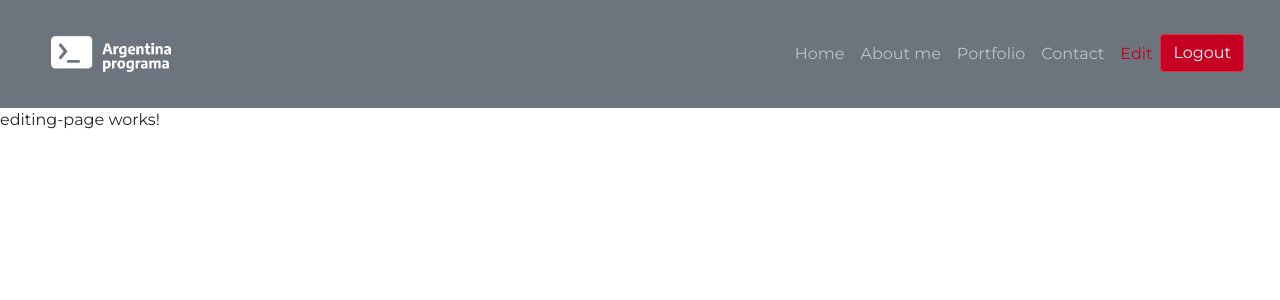
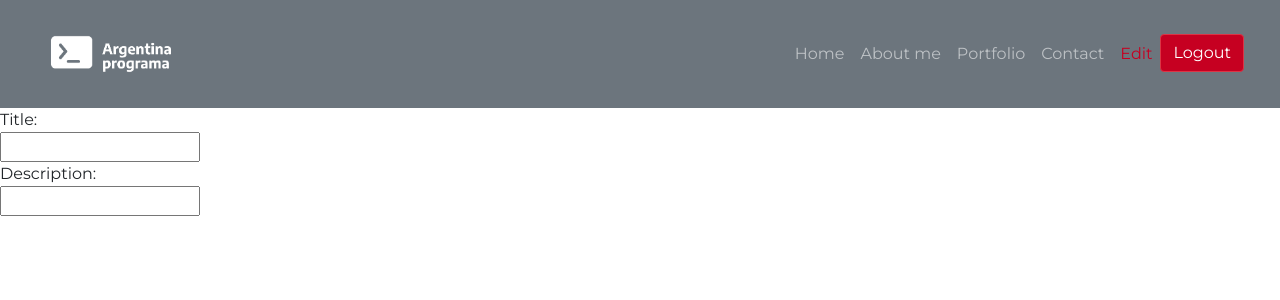
Before and after one commit to marandres9/portfolio-front, an Angular app: page /edit in a window 1280 px wide. Shown: the top 300 px of the page. Built offline with nearby package versions, Linux system fonts and the light colour scheme; no server answers.

Commit message:
gets current HomeSection and displays it in a form

```diff
--- a/src/app/app.module.ts
+++ b/src/app/app.module.ts
@@ -18,6 +18,7 @@ import { EditButtonComponent } from './components/edit-button/edit-button.compon
 import { AuthenticationService } from './service/authentication.service';
 import { HttpService } from './service/http.service';
 import { EditingPageComponent } from './editing-page/editing-page.component';
+import { ReactiveFormsModule } from '@angular/forms';
 
 @NgModule({
     declarations: [
@@ -36,6 +37,7 @@ import { EditingPageComponent } from './editing-page/editing-page.component';
     imports: [
         BrowserModule,
         HttpClientModule,
+        ReactiveFormsModule,
         RouterModule.forRoot([
             { path: 'home', component: LandingPageComponent },
             { path: 'login', component: LoginPageComponent },
--- a/src/app/components/home/home.component.ts
+++ b/src/app/components/home/home.component.ts
@@ -1,4 +1,4 @@
-import { Component, OnInit } from '@angular/core';
+import { Component, Input, OnInit } from '@angular/core';
 import { Home } from 'src/app/model/Home';
 import { AuthenticationService } from 'src/app/service/authentication.service';
 import { HttpService } from 'src/app/service/http.service';
--- a/src/app/editing-page/editing-page.component.html
+++ b/src/app/editing-page/editing-page.component.html
@@ -1 +1,8 @@
-<p>editing-page works!</p>
+<form [formGroup]="homeForm">
+    <label for="title">Title: </label> <br>
+    <input type="text" id="title" formControlName="title" value="home.title">
+    <br>
+    <label for="title">Description: </label> <br>
+    <input type="text" id="description" formControlName="description">
+</form>
+{{this.home.title}}
--- a/src/app/editing-page/editing-page.component.ts
+++ b/src/app/editing-page/editing-page.component.ts
@@ -1,5 +1,7 @@
 import { Component, OnInit } from '@angular/core';
-import { FormControl } from '@angular/forms';
+import { FormControl, FormGroup } from '@angular/forms';
+import { Home } from '../model/Home';
+import { HttpService } from '../service/http.service';
 
 @Component({
     selector: 'app-editing-page',
@@ -8,11 +10,29 @@ import { FormControl } from '@angular/forms';
 })
 export class EditingPageComponent implements OnInit {
 
-    title = new FormControl();
+    home = new Home();
 
-    constructor() { }
+    homeForm = new FormGroup({
+        title: new FormControl(''),
+        description: new FormControl('')
+    })
+
+    constructor(private http: HttpService) { }
 
     ngOnInit(): void {
+        this.getHome()
     }
 
+
+    getHome() {
+        this.http.getHome().subscribe(home => {
+            this.home = home
+            this.updateFormContent()
+        })
+    }
+
+    updateFormContent() {
+        this.homeForm.get('title')?.setValue(this.home.title)
+        this.homeForm.get('description')?.setValue(this.home.description)
+    }
 }
--- a/src/app/model/Home.ts
+++ b/src/app/model/Home.ts
@@ -1,5 +1,22 @@
 export class Home {
-    id: number;
-    title: string;
-    description: string;
+    private _id: number;
+    private _title: string;
+    private _description: string;
+
+    get id() {
+        return this._id;
+    }
+    get title() {
+        return this._title;
+    }
+    get description() {
+        return this._description;
+    }
+
+    set title(title) {
+        this._title = title
+    }
+    set description(description) {
+        this._description = description
+    }
 }
```
